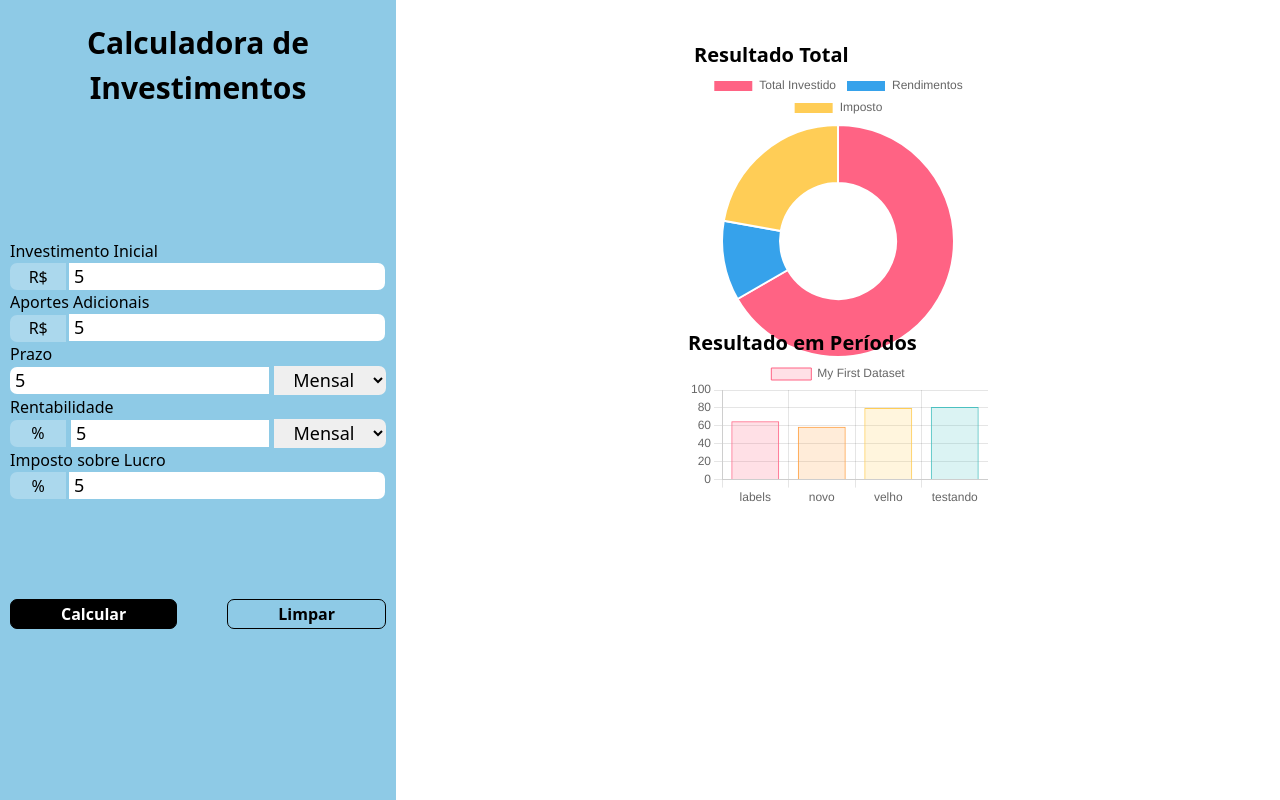
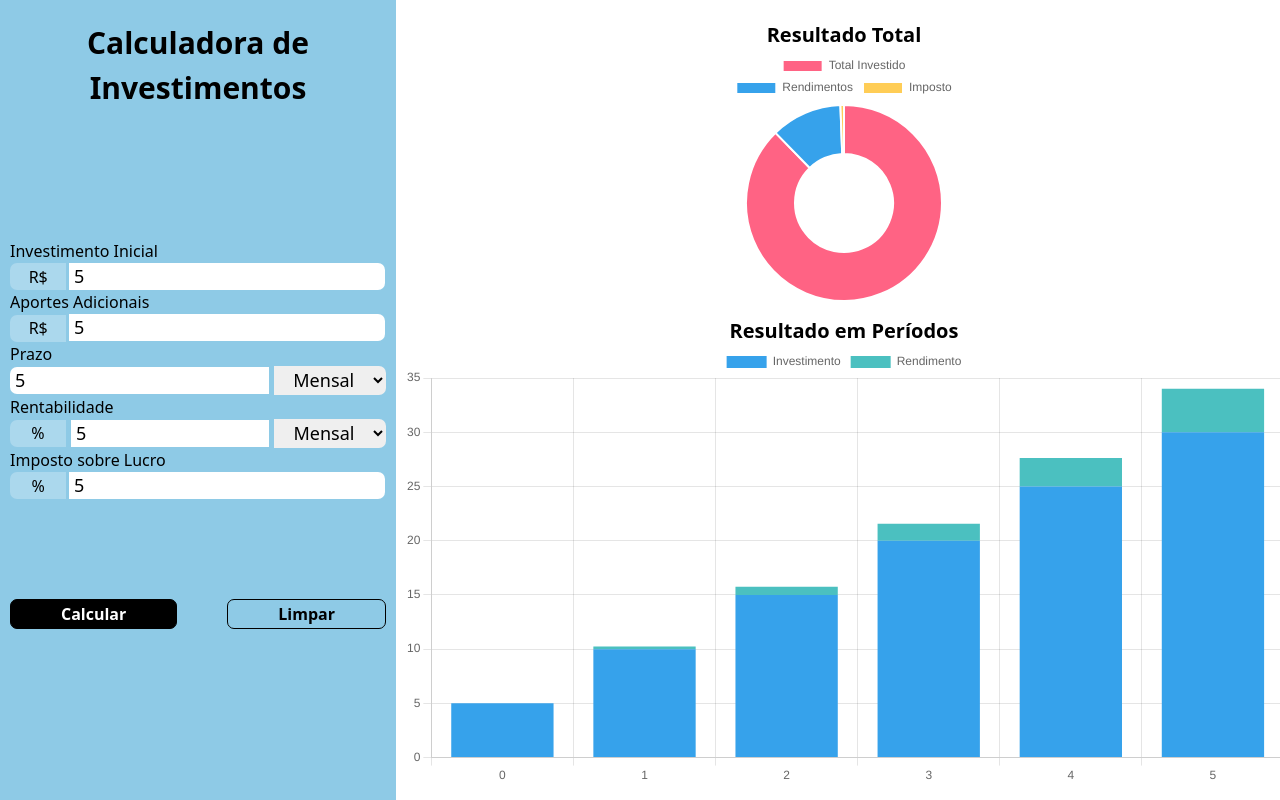
Before and after one commit to JorgeWilliamSS92/Projeto2CalculadoraInvesimentos, a website built with Vite: page index.html in a window 1280 px wide. Both pictures are taken after typing "5", "5", "5", "5", "5" into the empty fields and a click on the button "Calcular". Built offline with nearby package versions, Linux system fonts and the light colour scheme.

Commit message:
inserindo valores no gráfico

```diff
--- a/chartsArquivo.js
+++ b/chartsArquivo.js
@@ -34,12 +34,17 @@ function generate(event) {
     return Object.keys(obj).length === 0;
   }
 
+  const arrayNew = arraytesting[arraytesting.length - 1];
+  console.log(arrayNew);
+
+  function fix(n) {
+    return n.toFixed(2);
+  }
+
   if (!checking(chart1) && !checking(chart2)) {
     chart1.destroy();
     chart2.destroy();
   }
-
-  console.log(arraytesting);
 
   chart1 = new Chart(doughnut, {
     type: "doughnut",
@@ -48,7 +53,11 @@ function generate(event) {
       datasets: [
         {
           label: "Valor R$",
-          data: [300, 50, 100],
+          data: [
+            fix(arrayNew.investmentMonthly),
+            fix(arrayNew.totalInterestReturn),
+            fix(arrayNew.totalInterestReturn * (tax / 100)),
+          ],
           backgroundColor: [
             "rgb(255, 99, 132)",
             "rgb(54, 162, 235)",
@@ -63,37 +72,29 @@ function generate(event) {
   chart2 = new Chart(bar, {
     type: "bar",
     data: {
-      labels: ["labels", "novo", "velho", "testando"],
+      labels: arraytesting.map((month) => month.monthlyPeriod),
       datasets: [
         {
-          label: "My First Dataset",
-          data: [65, 59, 80, 81, 56, 55, 40],
-          backgroundColor: [
-            "rgba(255, 99, 132, 0.2)",
-            "rgba(255, 159, 64, 0.2)",
-            "rgba(255, 205, 86, 0.2)",
-            "rgba(75, 192, 192, 0.2)",
-            "rgba(54, 162, 235, 0.2)",
-            "rgba(153, 102, 255, 0.2)",
-            "rgba(201, 203, 207, 0.2)",
-          ],
-          borderColor: [
-            "rgb(255, 99, 132)",
-            "rgb(255, 159, 64)",
-            "rgb(255, 205, 86)",
-            "rgb(75, 192, 192)",
-            "rgb(54, 162, 235)",
-            "rgb(153, 102, 255)",
-            "rgb(201, 203, 207)",
-          ],
-          borderWidth: 1,
+          label: "Investimento",
+          data: arraytesting.map((invested) => fix(invested.investmentMonthly)),
+
+          backgroundColor: "rgba(54, 162, 235)",
+        },
+        {
+          label: "Rendimento",
+          data: arraytesting.map((returnV) => fix(returnV.totalInterestReturn)),
+          backgroundColor: "rgba(75, 192, 192)",
         },
       ],
     },
     options: {
+      responsive: true,
       scales: {
+        x: {
+          stacked: true,
+        },
         y: {
-          beginAtZero: true,
+          stacked: true,
         },
       },
     },
--- a/style.css
+++ b/style.css
@@ -170,7 +170,7 @@ body {
 
   & .graph {
     height: 100dvh;
-    padding: 2rem;
+    width: 70dvw;
     display: flex;
     flex-flow: column;
     justify-content: center;
@@ -181,20 +181,37 @@ body {
       flex-flow: column;
       justify-content: center;
       align-items: center;
-      height: 100dvh;
-      padding: 2rem;
+      height: 90dvh;
+      width: 100%;
     }
 
     & h2 {
       font-size: 2rem;
       font-weight: 700;
+      text-align: center;
     }
 
     & .pie-chart {
-      height: 40%;
+      margin-top: 2rem;
+      display: flex;
+      flex-flow: column;
+      justify-content: center;
+      align-items: center;
+      height: 35%;
+      width: 100%;
     }
     & .bar-graph {
-      height: 60%;
+      margin-top: 3rem;
+      display: flex;
+      flex-flow: column;
+      justify-content: center;
+      align-items: center;
+      height: 65%;
+      width: 110dvh;
+
+      & #bar {
+        width: 100dvw;
+      }
     }
   }
 }
```
